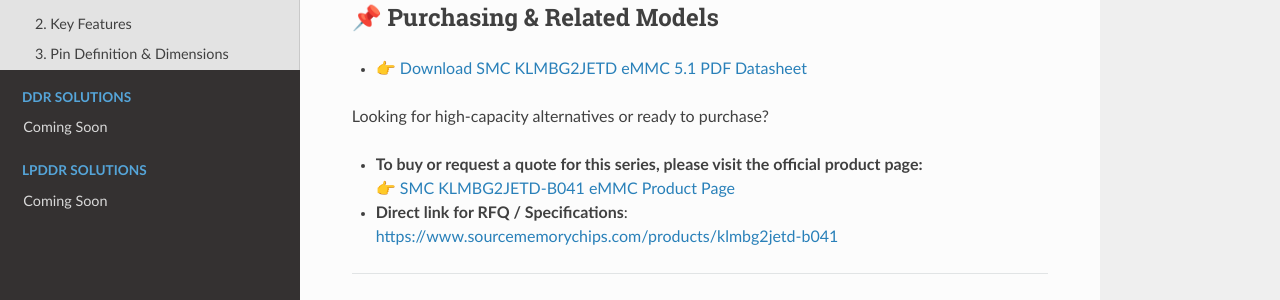
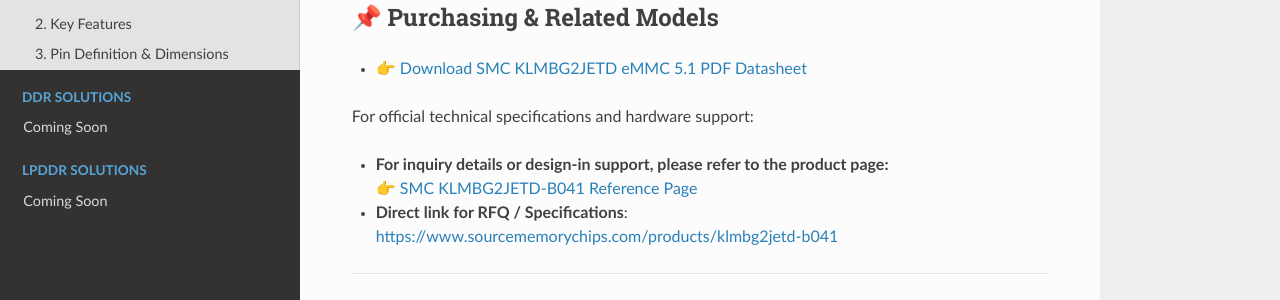
Before and after one commit to fionnulajr5x/smc-storage-chips-datasheets, an MkDocs documentation site: the page built from docs/emmc/klmbg2jetd.md, in a window 1280 px wide and 1296 px high. Shown: the part 292-592 px from the top of the window. Built offline with MkDocs 1.6.1, drawn with Linux system fonts in a browser that asks for light colours; nearby versions of some CDN libraries.

Commit message:
Update klmbg2jetd.md

```diff
--- a/docs/emmc/klmbg2jetd.md
+++ b/docs/emmc/klmbg2jetd.md
@@ -5,10 +5,10 @@ This page provides the comprehensive technical specifications and datasheet for
 ## 📌 Purchasing & Related Models
 * 👉 [Download SMC KLMBG2JETD eMMC 5.1 PDF Datasheet](KLMBG2JETD-Datasheet.pdf)
 
-Looking for high-capacity alternatives or ready to purchase?
+For official technical specifications and hardware support:
 
-* **To buy or request a quote for this series, please visit the official product page:**
-  👉 [SMC KLMBG2JETD-B041 eMMC Product Page](https://www.sourcememorychips.com/products/klmbg2jetd-b041)
+* **For inquiry details or design-in support, please refer to the product page:**
+  👉 [SMC KLMBG2JETD-B041 Reference Page](https://www.sourcememorychips.com/products/klmbg2jetd-b041)
 * **Direct link for RFQ / Specifications**: [https://www.sourcememorychips.com/products/klmbg2jetd-b041](https://www.sourcememorychips.com/products/klmbg2jetd-b041)
 
 ---
```
